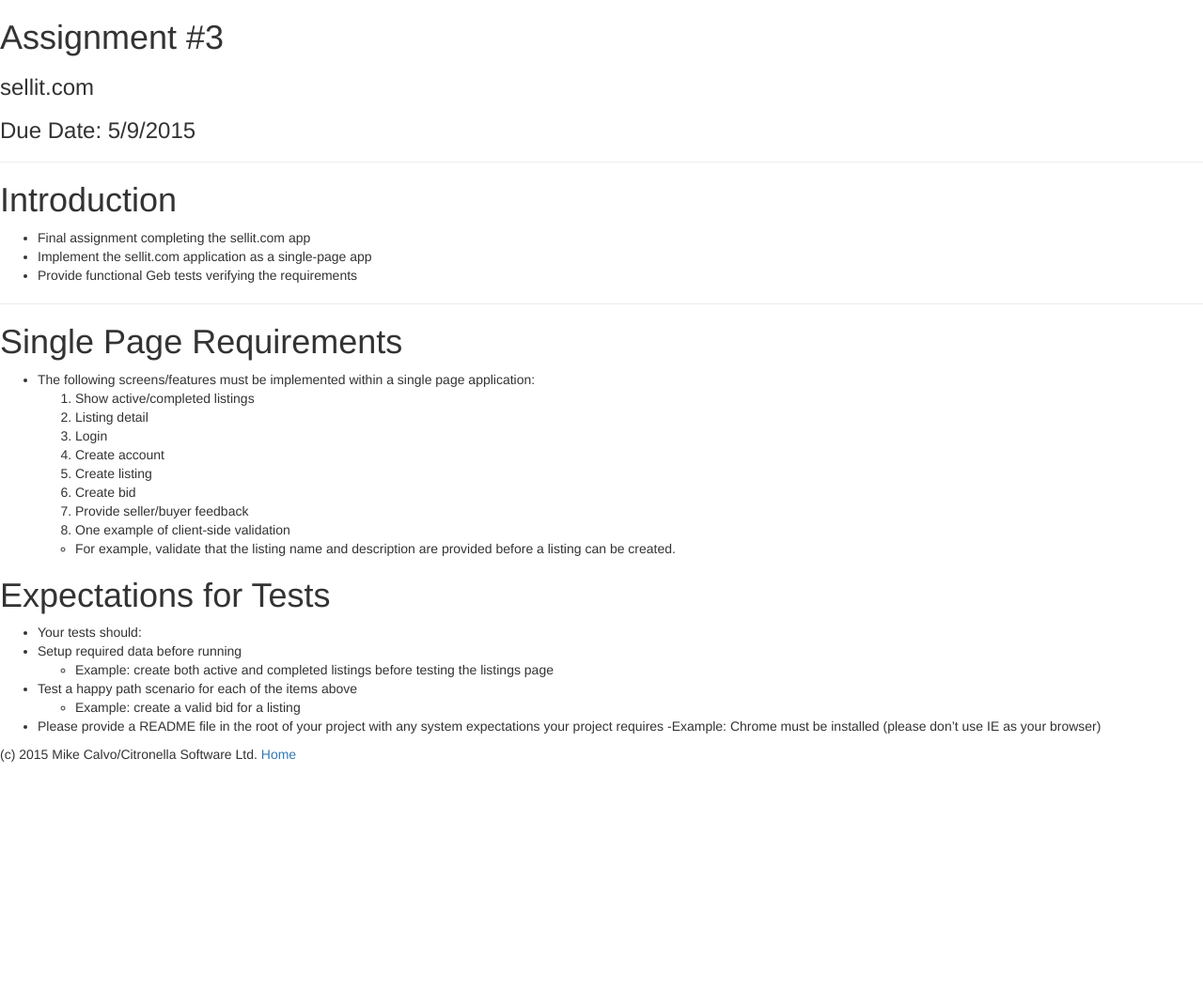
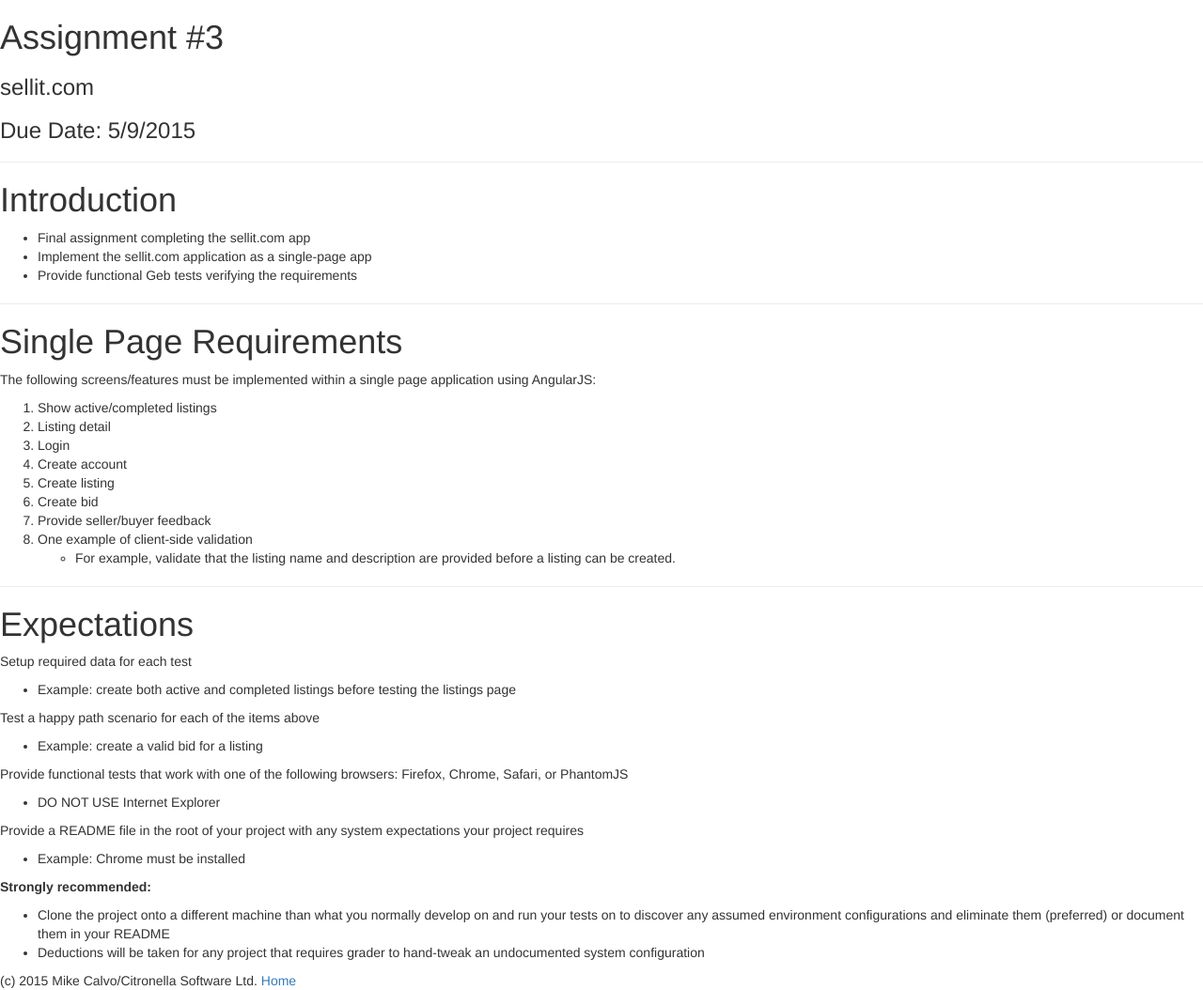
Before and after one commit to mikecalvo/mikecalvo.github.io, a Jekyll site: the page built from msse/assignments/3/index.md, in a window 1280 px wide. Shown: the whole page at 94% size. Built offline with Jekyll 4.4.1, drawn with Linux system fonts in a browser that asks for light colours; before the commit the page ends 900 px from its top, so only the background shows below that.

Commit message:
week 8 stuff

```diff
--- a/msse/assignments/3/index.md
+++ b/msse/assignments/3/index.md
@@ -15,8 +15,10 @@
 - Provide functional Geb tests verifying the requirements
 
 ---
+
 # Single Page Requirements
-- The following screens/features must be implemented within a single page application:
+The following screens/features must be implemented within a single page application using AngularJS:
+
 1. Show active/completed listings
 1. Listing detail
 1. Login
@@ -27,11 +29,26 @@
 1. One example of client-side validation
   - For example, validate that the listing name and description are provided before a listing can be created.
 
-# Expectations for Tests
-- Your tests should:
-- Setup required data before running
-  - Example: create both active and completed listings before testing the listings page
-- Test a happy path scenario for each of the items above
+---
+
+# Expectations
+Setup required data for each test
+
+- Example: create both active and completed listings before testing the listings page
+
+Test a happy path scenario for each of the items above
+
   - Example: create a valid bid for a listing
-- Please provide a README file in the root of your project with any system expectations your project requires
-  -Example: Chrome must be installed (please don't use IE as your browser)
+
+Provide functional tests that work with one of the following browsers: Firefox, Chrome, Safari, or PhantomJS
+
+  - DO NOT USE Internet Explorer
+
+Provide a README file in the root of your project with any system expectations your project requires
+
+  - Example: Chrome must be installed
+
+<strong>Strongly recommended:</strong>
+
+  - Clone the project onto a different machine than what you normally develop on and run your tests on to discover any assumed environment configurations and eliminate them (preferred) or document them in your README
+  - Deductions will be taken for any project that requires grader to hand-tweak an undocumented system configuration
```
